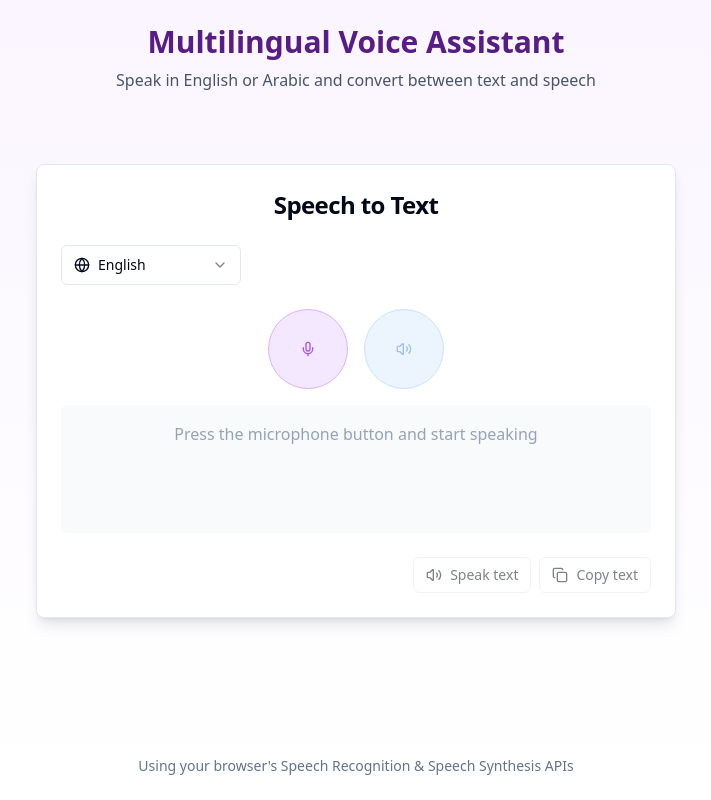
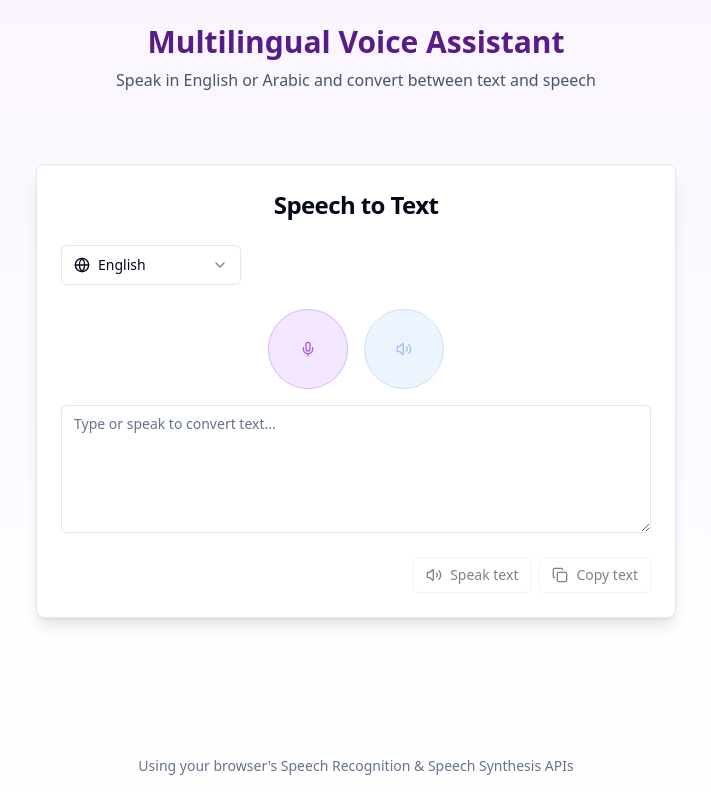
Before and after one commit to mashood007/audio-words-canvas, a React (Vite) app: page / in a window 1280 px wide. Shown: the whole page, without its empty margins (284-995 px from the left). Built offline with nearby package versions, Linux system fonts and the light colour scheme.

Commit message:
Add text input field
Add a text input field to allow users to manually enter text.

```diff
--- a/src/components/SpeechToText.tsx
+++ b/src/components/SpeechToText.tsx
@@ -6,6 +6,7 @@ import { Card, CardContent, CardHeader, CardTitle, CardFooter } from "@/componen
 import { toast } from "sonner";
 import { cn } from '@/lib/utils';
 import { Select, SelectContent, SelectItem, SelectTrigger, SelectValue } from "@/components/ui/select";
+import { Textarea } from "@/components/ui/textarea";
 
 // Define language options
 const languages = [
@@ -104,6 +105,10 @@ const SpeechToText = () => {
     setTranscript('');
   };
 
+  const handleTextChange = (e: React.ChangeEvent<HTMLTextAreaElement>) => {
+    setTranscript(e.target.value);
+  };
+
   const speakText = () => {
     if (!transcript) {
       toast.error('Please enter or record some text first');
@@ -199,19 +204,18 @@ const SpeechToText = () => {
               </Button>
             </div>
 
-            <div className={cn(
-              "bg-slate-50 p-4 rounded-md min-h-32 transition-all",
-              transcript ? "border border-slate-200" : "border border-transparent",
-              language === 'ar-SA' ? "text-right" : "text-left"
-            )}>
-              {transcript ? (
-                <p className="break-words">{transcript}</p>
-              ) : (
-                <p className="text-slate-400 text-center">
-                  {isListening ? "Listening..." : "Press the microphone button and start speaking"}
-                </p>
+            <Textarea
+              className={cn(
+                "min-h-32 transition-all resize-y",
+                language === 'ar-SA' ? "text-right" : "text-left"
               )}
-            </div>
+              placeholder={isListening
+                ? "Listening..."
+                : "Type or speak to convert text..."}
+              value={transcript}
+              onChange={handleTextChange}
+              dir={language === 'ar-SA' ? 'rtl' : 'ltr'}
+            />
           </div>
         </CardContent>
 
```
